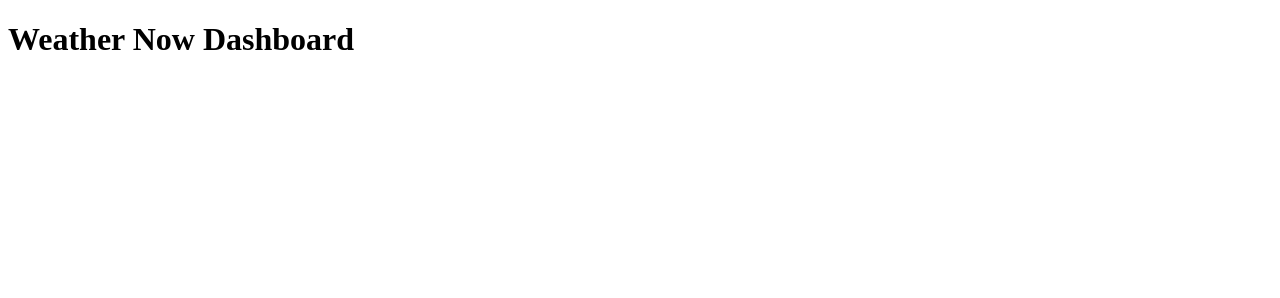
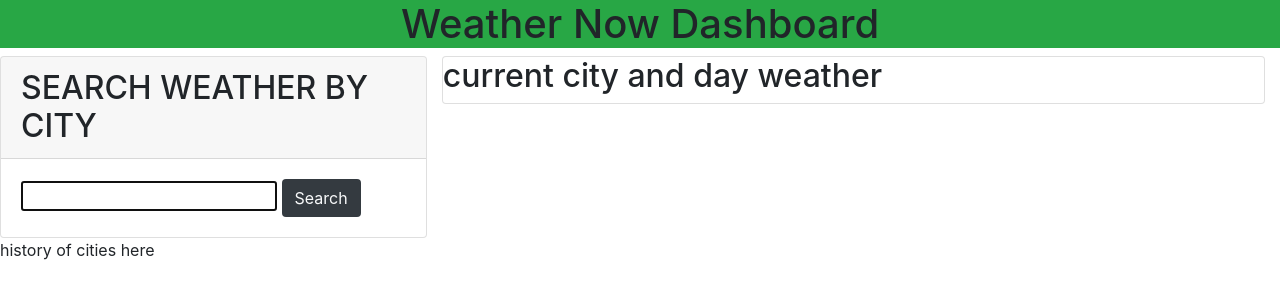
Before and after one commit to ers206/weather-now-dashboard, a plain HTML site: page index.html in a window 1280 px wide. Drawn offline with nearby package versions, Linux system fonts and the light colour scheme.

Commit message:
creating divs

```diff
--- a/index.html
+++ b/index.html
@@ -4,17 +4,49 @@
     <meta charset="UTF-8">
     <meta http-equiv="X-UA-Compatible" content="IE=edge">
     <meta name="viewport" content="width=device-width, initial-scale=1.0">
+    <link rel="stylesheet" href="https://cdn.jsdelivr.net/npm/bootstrap@4.3.1/dist/css/bootstrap.min.css" integrity="sha384-ggOyR0iXCbMQv3Xipma34MD+dH/1fQ784/j6cY/iJTQUOhcWr7x9JvoRxT2MZw1T" crossorigin="anonymous">
     <link href="https://fonts.googleapis.com/css?family=IBM+Plex+Sans:400,400i,700&display=swap" rel="stylesheet">
     <link rel="stylesheet" href="https://cdnjs.cloudflare.com/ajax/libs/font-awesome/5.11.2/css/all.min.css">
     <link rel="stylesheet" href="./assets/css/style.css" />
-    <title>Document</title>
+    <title>Weather Now</title>
 </head>
 
 <header>
-  <h1>Weather Now Dashboard</h1>
+  <div class = "text-center bg-success">
+  <h1 class = "text-center">Weather Now Dashboard</h1>
+</div>
 </header>
 <body>
+  <main class="flex-row justify-space-between">
+    <!-- div below needs to be larger  -->
+    <div class="col-8 float-right">
+      <div class="card">
+        <h2>current city and day weather</h2>
+      </div>
+    </div>
+  </div>
+      <div class="card">
+        <h2 class="card-header text-uppercase">Search weather By City</h2>
+        <form id="user-form" class="card-body">
+          <input name="username" id="username" type="text" autofocus="true" class="form-input" />
+          <button type="submit" class="btn bg-dark text-light">Search</button>
+        </form>
+      </div>
+      <div>
+        history of cities here
+      </div>
+      <!-- cities that were searched for listed under search for city form  -->
+      <!-- 5day forecast  -->
+      <!-- need divs to dynamically apear when search clicked with weather for the next five days  -->
+
+
+
+
+
+
+
+  </main>
     <script src="./assets/js/script.js"></script>
 </body>
-</body>
+
 </html>
```
Also changed, not shown: 1 other file.
